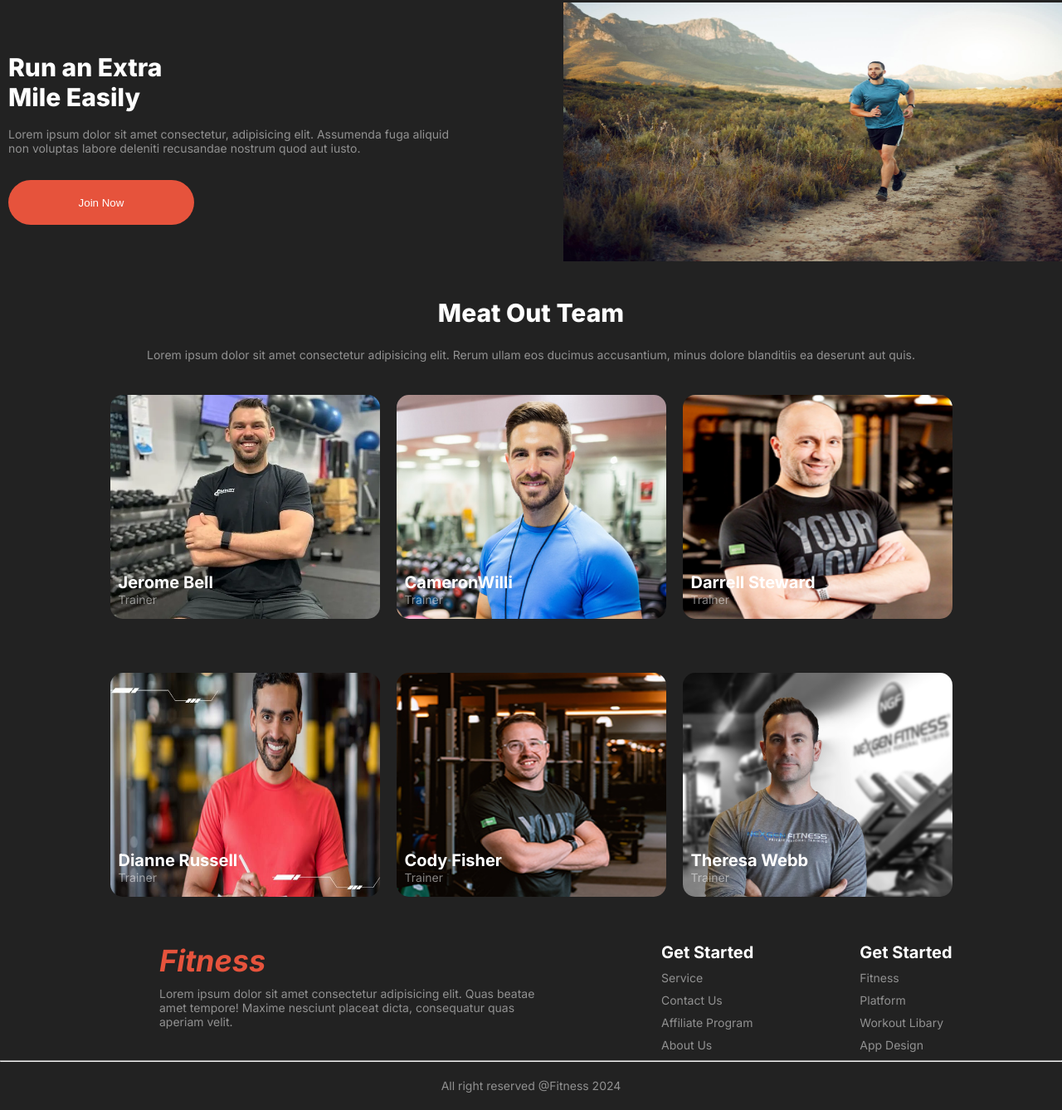
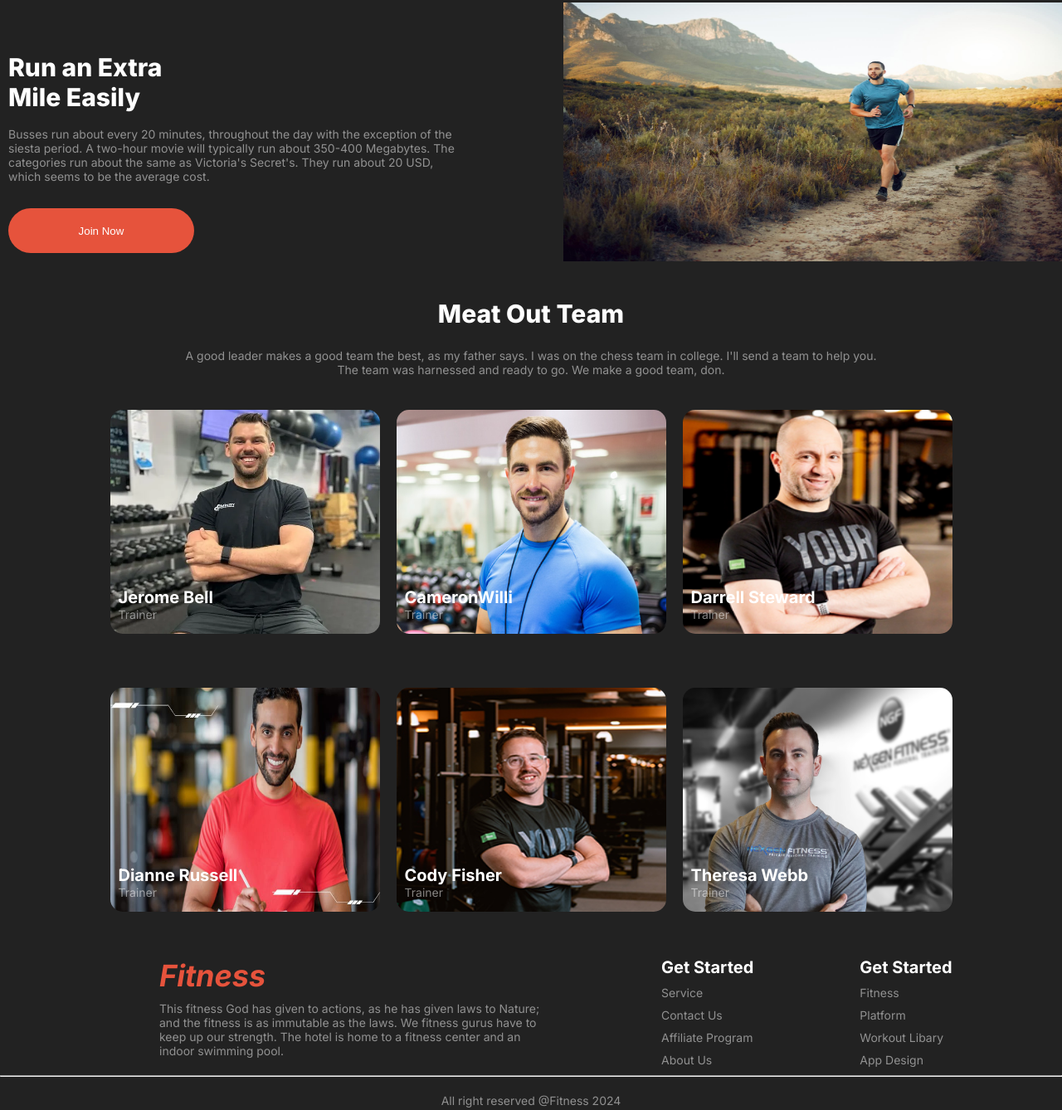
Before and after one commit to MDMonirujjaman805/Assignment-2, a plain HTML site: page index.html in a window 1280 px wide. Shown: the part 1214-2552 px from the top of the page at 83% size. Drawn offline with Linux system fonts and the light colour scheme.

Commit message:
almost done

```diff
--- a/index.html
+++ b/index.html
@@ -110,7 +110,10 @@
           <h3 class="run-heding">Run an Extra <br>Mile Easily </h3>
          </div>
          <div>
-          <p class="run-para">Lorem ipsum dolor sit amet consectetur, adipisicing elit. Assumenda fuga aliquid non voluptas labore deleniti recusandae nostrum quod aut iusto.</p>
+          <p class="run-para">Busses run about every 20 minutes, throughout the day with the exception of the siesta period.
+            A two-hour movie will typically run about 350-400 Megabytes.
+            The categories run about the same as Victoria's Secret's.
+            They run about 20 USD, which seems to be the average cost.</p>
          </div>
          <div>
           <button class="run-btn">Join Now </button>
@@ -124,7 +127,11 @@
     <div class="team-container">
       <div class="team-top">
         <h3 class="team-heding">Meat Out Team</h3>
-        <p class="team-para-1">Lorem ipsum dolor sit amet consectetur adipisicing elit. Rerum ullam eos ducimus accusantium, minus dolore blanditiis ea deserunt aut quis.</p>
+        <p class="team-para-1">A good leader makes a good team the best, as my father says.
+          I was on the chess team in college.
+          I'll send a team to help you. <br>
+          The team was harnessed and ready to go.
+          We make a good team, don.</p>
       </div>
       <div class="pc-container">
         <div>
@@ -164,7 +171,10 @@
     <div class="footer-main">
     <div class="child-1">
       <h4 class="title"><em>Fitness</em></h4>
-      <p class="f-s">Lorem ipsum dolor sit amet consectetur adipisicing elit. Quas beatae amet tempore! Maxime nesciunt placeat dicta, consequatur quas aperiam velit.</p>
+      <p class="f-s">
+        This fitness God has given to actions, as he has given laws to Nature; and the fitness is as immutable as the laws.
+        We fitness gurus have to keep up our strength.
+        The hotel is home to a fitness center and an indoor swimming pool.</p>
     </div>
     <div class="child-2">
       <h5 class="f-heding">Get Started </h5>
```
